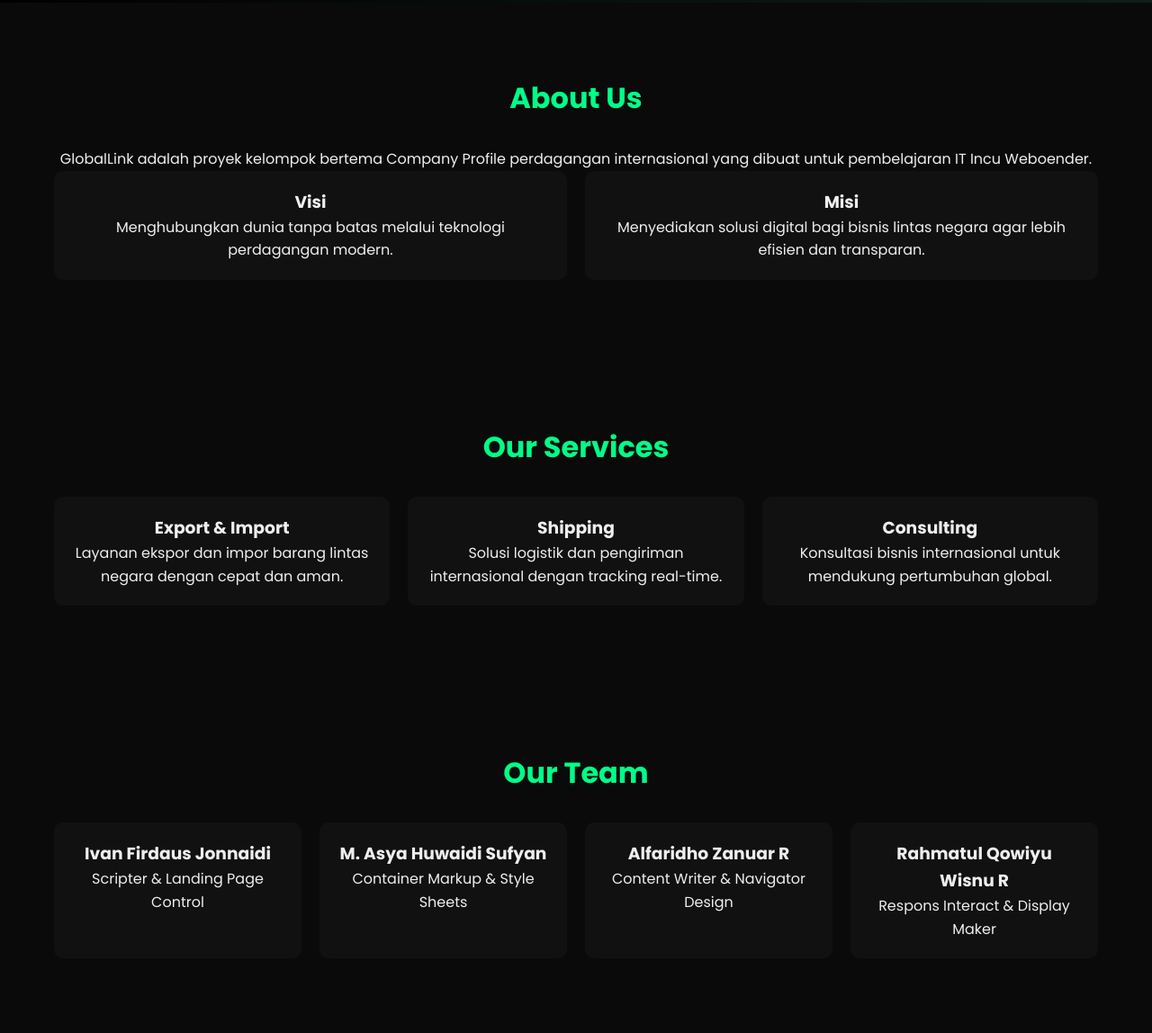
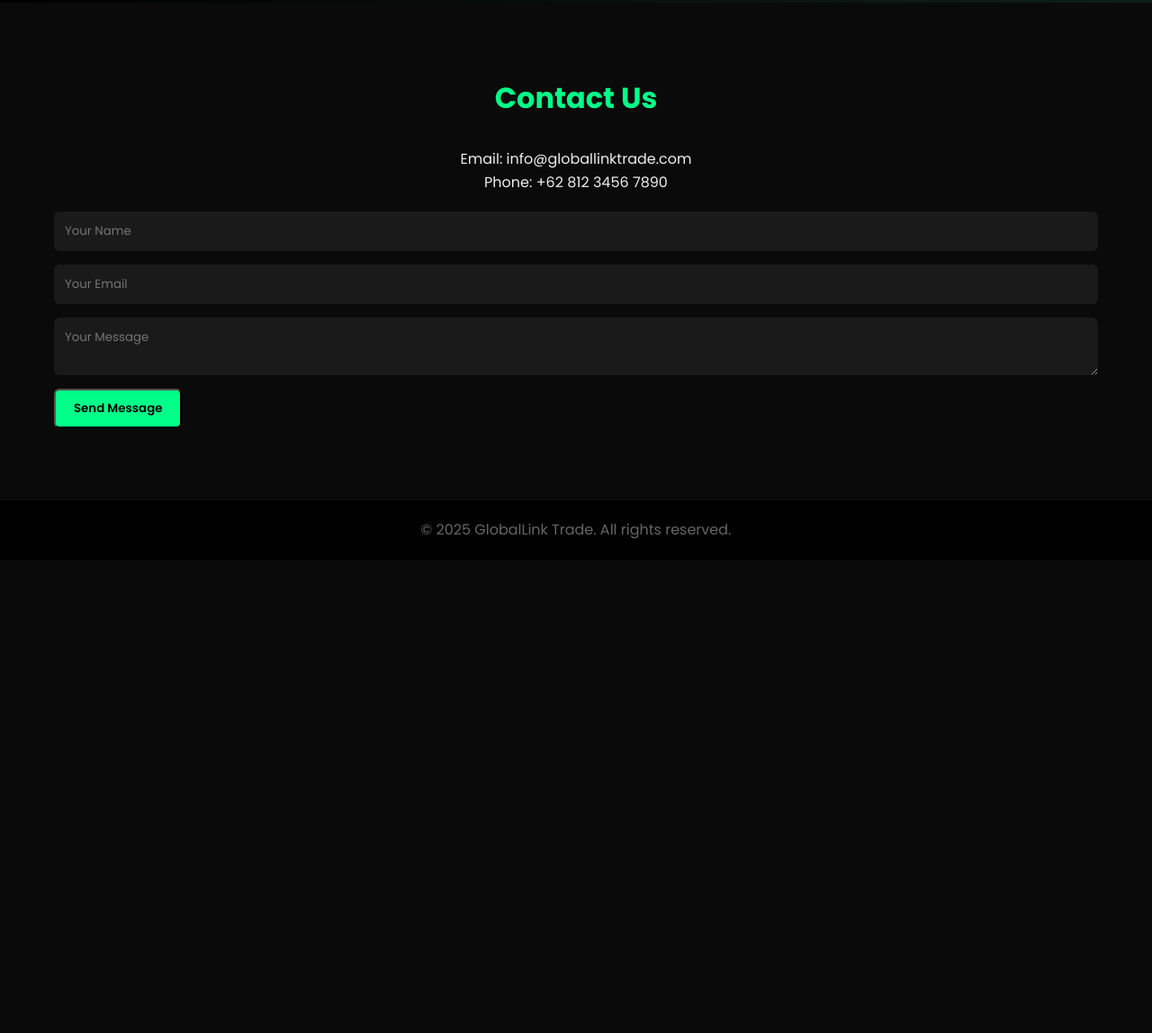
Before and after one commit to Elvano006/Our-Project-IT-Incubation3, a plain HTML site: page index.html in a window 1280 px wide. Shown: the part 797-1945 px from the top of the page at 90% size. After the commit the page ends 1419 px from the top, so only its background shows below. Drawn offline with Linux system fonts and the light colour scheme.

Commit message:
Update index.html

```diff
--- a/index.html
+++ b/index.html
@@ -8,6 +8,7 @@
   <link href="https://fonts.googleapis.com/css2?family=Poppins:wght@400;600;700&display=swap" rel="stylesheet">
 </head>
 <body>
+
   <!-- Navbar -->
   <header>
   <nav class="navbar">
@@ -44,70 +45,6 @@
     </div>
   </section>
 
-  <!-- About -->
-  <section id="about" class="about">
-    <div class="container">
-      <h2>About Us</h2>
-      <p>GlobalLink adalah proyek kelompok bertema Company Profile perdagangan internasional yang dibuat untuk pembelajaran IT Incu Weboender.</p>
-      <div class="cards">
-        <div class="card">
-          <h3>Visi</h3>
-          <p>Menghubungkan dunia tanpa batas melalui teknologi perdagangan modern.</p>
-        </div>
-        <div class="card">
-          <h3>Misi</h3>
-          <p>Menyediakan solusi digital bagi bisnis lintas negara agar lebih efisien dan transparan.</p>
-        </div>
-      </div>
-    </div>
-  </section>
-
-  <!-- Services -->
-  <section id="services" class="services">
-    <div class="container">
-      <h2>Our Services</h2>
-      <div class="service-container">
-        <div class="service-card">
-          <h3>Export & Import</h3>
-          <p>Layanan ekspor dan impor barang lintas negara dengan cepat dan aman.</p>
-        </div>
-        <div class="service-card">
-          <h3>Shipping</h3>
-          <p>Solusi logistik dan pengiriman internasional dengan tracking real-time.</p>
-        </div>
-        <div class="service-card">
-          <h3>Consulting</h3>
-          <p>Konsultasi bisnis internasional untuk mendukung pertumbuhan global.</p>
-        </div>
-      </div>
-    </div>
-  </section>
-
-  <!-- Team -->
-  <section id="team" class="team">
-    <div class="container">
-      <h2>Our Team</h2>
-      <div class="team-container">
-        <div class="member">
-          <h3>Ivan Firdaus Jonnaidi</h3>
-          <p>Scripter & Landing Page Control</p>
-        </div>
-        <div class="member">
-          <h3>M. Asya Huwaidi Sufyan</h3>
-          <p>Container Markup & Style Sheets</p>
-        </div>
-        <div class="member">
-          <h3>Alfaridho Zanuar R</h3>
-          <p>Content Writer & Navigator Design</p>
-        </div>
-        <div class="member">
-          <h3>Rahmatul Qowiyu Wisnu R</h3>
-          <p>Respons Interact & Display Maker</p>
-        </div>
-      </div>
-    </div>
-  </section>
-
   <!-- Contact -->
   <section id="contact" class="contact">
     <div class="container">
@@ -129,19 +66,11 @@
     <p>© 2025 GlobalLink Trade. All rights reserved.</p>
   </footer>
 
-  <!-- Script hamburger + smooth scroll -->
-<script>
-  function toggleMenu() {
-    document.querySelector('.nav-links').classList.toggle('active');
-  }
-
-  // Smooth Scrolling
-  document.querySelectorAll('a[href^="#"]').forEach(anchor => {
-    anchor.addEventListener("click", function(e) {
-      e.preventDefault();
-      document.querySelector(this.getAttribute("href")).scrollIntoView({
-        behavior: "smooth"
-      });
-    });
-  });
-</script>
+  <!-- Script hamburger -->
+  <script>
+    function toggleMenu() {
+      document.querySelector('.nav-links').classList.toggle('active');
+    }
+  </script>
+</body>
+</html>
```
